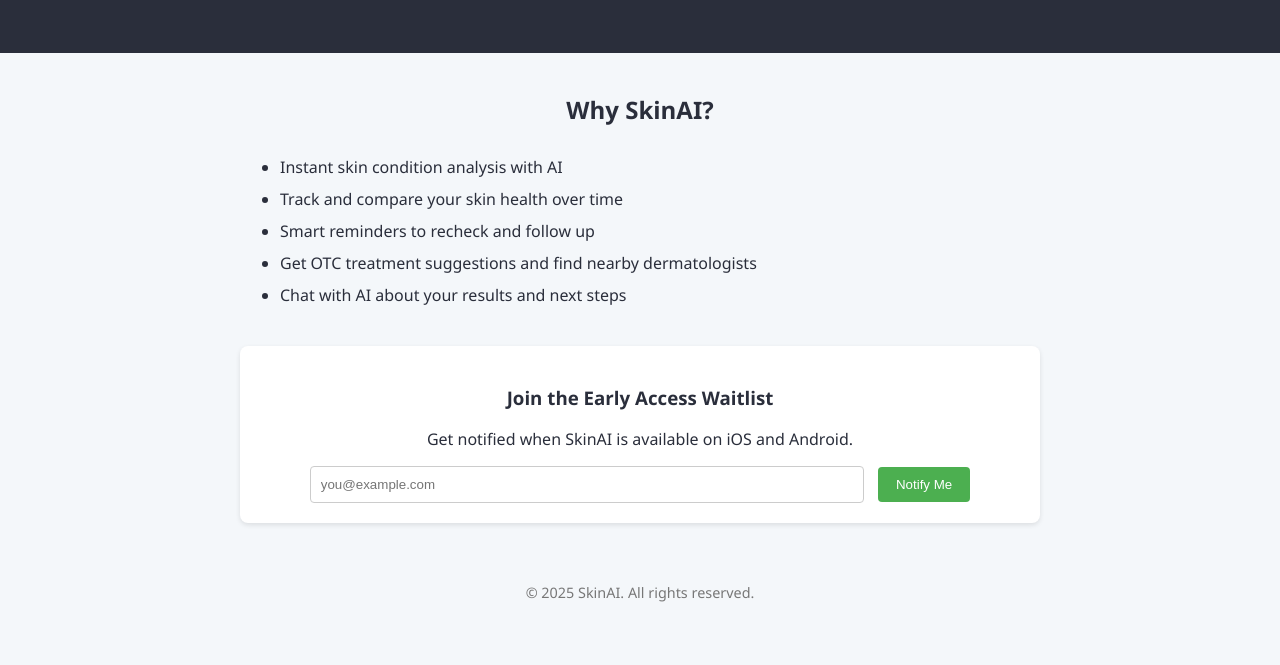
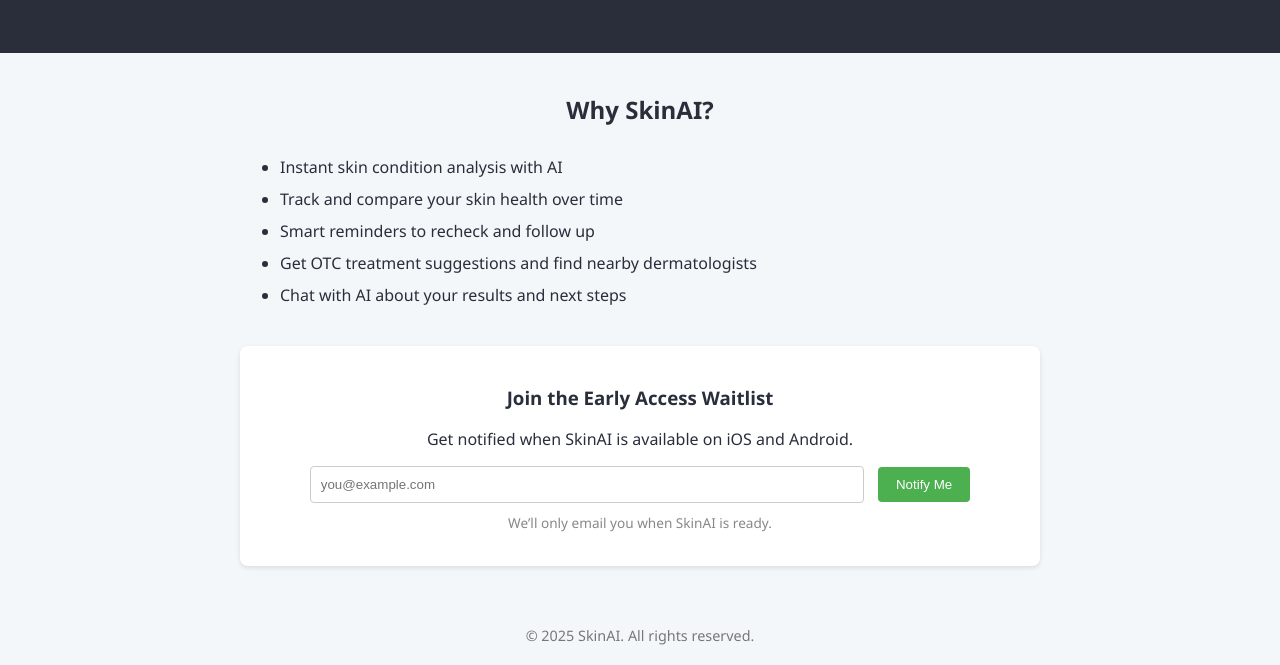
Before and after one commit to ruizxav000/skinai-landing, a plain HTML site: page index.html in a window 1280 px wide. Shown: the part 136-801 px from the top of the page. Drawn offline with Linux system fonts and the light colour scheme.

Commit message:
Add files via upload

```diff
--- a/index.html
+++ b/index.html
@@ -85,9 +85,9 @@
   <div class="email-signup">
     <h3>Join the Early Access Waitlist</h3>
     <p>Get notified when SkinAI is available on iOS and Android.</p>
-    <form action="#" method="POST">
+    <form action="https://us-central1-YOUR_PROJECT_ID.cloudfunctions.net/captureEmail" method="POST">
       <input type="email" name="email" placeholder="you@example.com" required />
-      <button type="submit">Notify Me</button>
+      <button type="submit">Notify Me</button><p style="font-size:0.85em;color:#888;margin-top:10px;">We’ll only email you when SkinAI is ready.</p>
     </form>
   </div>
 </main>
```
